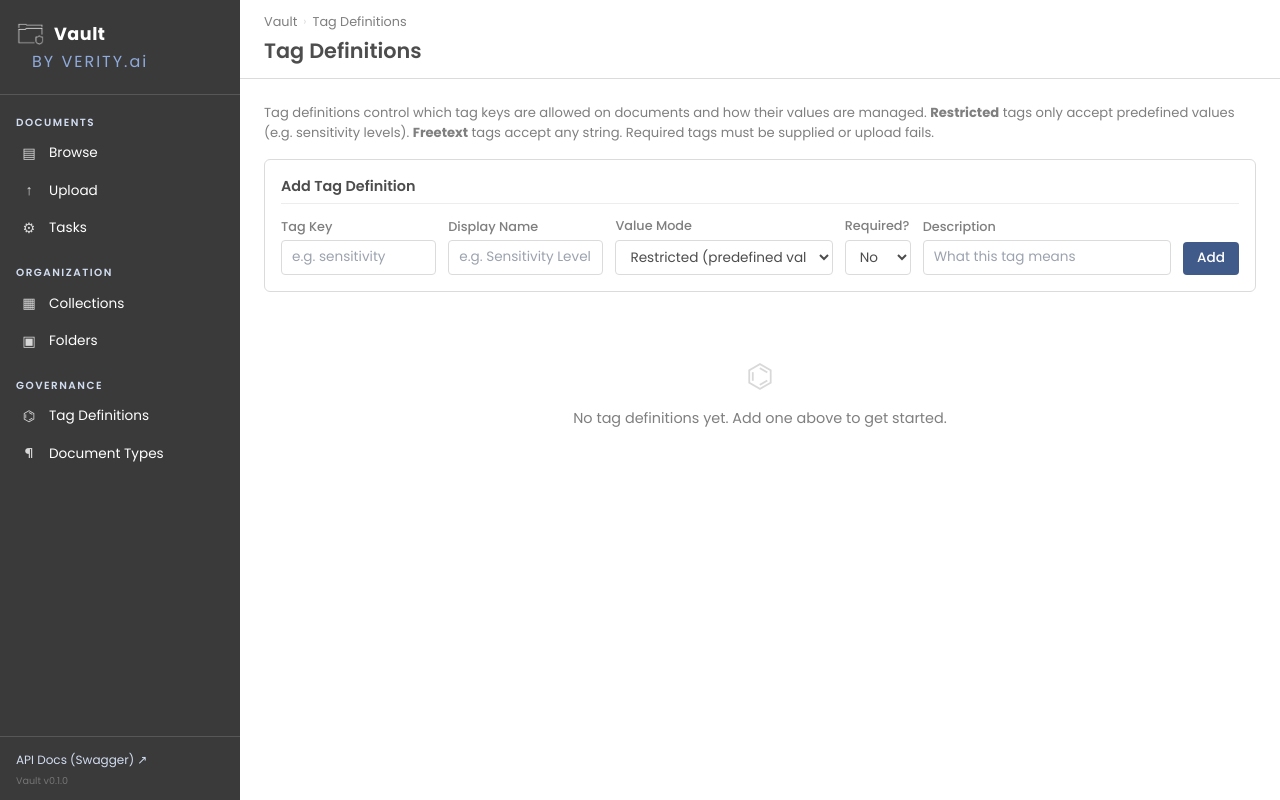
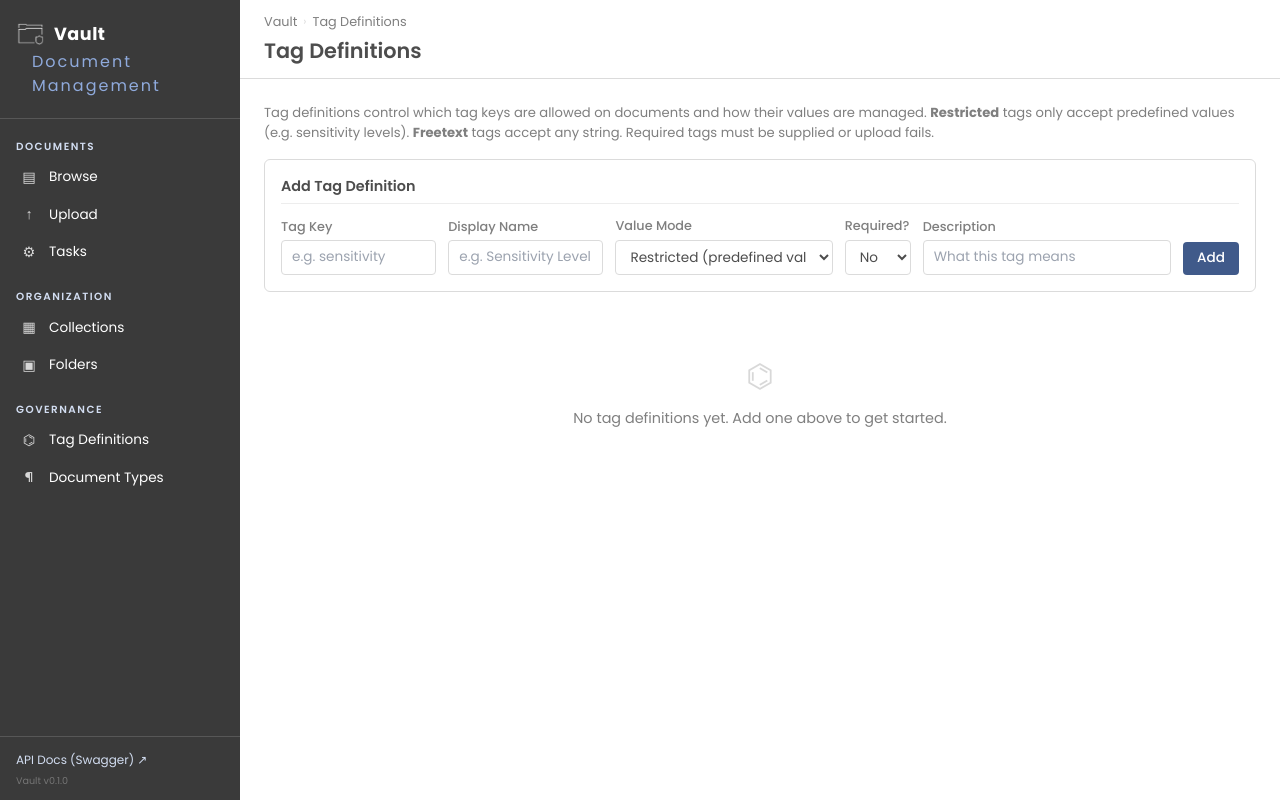
Before and after one commit to premiumiq/verity_uw, a Python web app: template edms/src/edms/service/templates/tags.html in a window 1280 px wide. Run offline with Jinja, Linux system fonts and the light colour scheme; the template is opened without the code that fills it, so the values that code supplies are empty; some libraries are stand-ins or nearby versions.

Commit message:
fix(base.html): update subtitle to reflect Document Management

```diff
--- a/edms/src/edms/service/templates/base.html
+++ b/edms/src/edms/service/templates/base.html
@@ -75,7 +75,7 @@
                      style="width: 28px; height: 28px; object-fit: contain;">
                 <h1 style="margin: 0;">Vault</h1>
             </div>
-            <div class="verity-subtitle" style="text-transform: none;">BY VERITY.ai</div>
+            <div class="verity-subtitle" style="text-transform: none;">Document Management</div>
         </div>
 
         <!-- Navigation links -->
```
